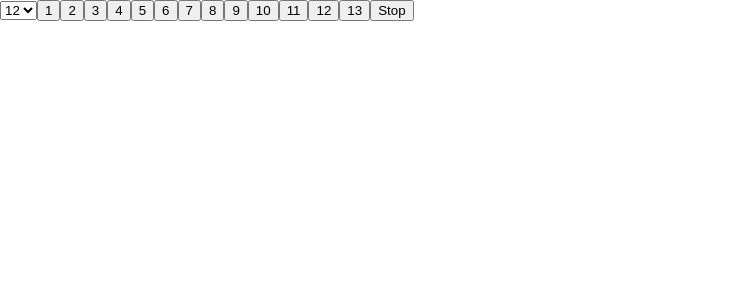
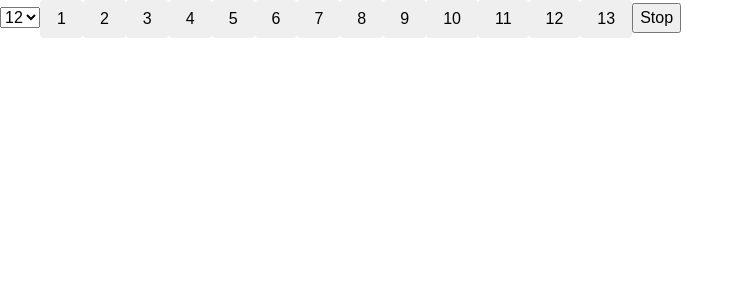
Before and after one commit to kevinsqi/microharmonic, a React (Create React App) app: page / in a window 1280 px wide. Shown: the top 300 px of the page, without its empty margins (0-744 px from the left). Built offline with nearby package versions, Linux system fonts and the light colour scheme.

Commit message:
add bootstrap4

```diff
--- a/public/index.html
+++ b/public/index.html
@@ -19,6 +19,9 @@
       work correctly both with client-side routing and a non-root public URL.
       Learn how to configure a non-root public URL by running `npm run build`.
     -->
+
+    <link rel="stylesheet" href="https://maxcdn.bootstrapcdn.com/bootstrap/4.0.0-alpha.6/css/bootstrap.min.css">
+
     <title>React App</title>
   </head>
   <body>
--- a/src/App.js
+++ b/src/App.js
@@ -122,7 +122,13 @@ class App extends Component {
         {
           _.range(this.state.stepsPerOctave + 1).map((index) => {
             return (
-              <button onClick={this.onClick.bind(this, index)} key={index}>{index + 1}</button>
+              <button
+                className="btn"
+                key={index}
+                onClick={this.onClick.bind(this, index)}
+              >
+                {index + 1}
+              </button>
             );
           })
         }
```
